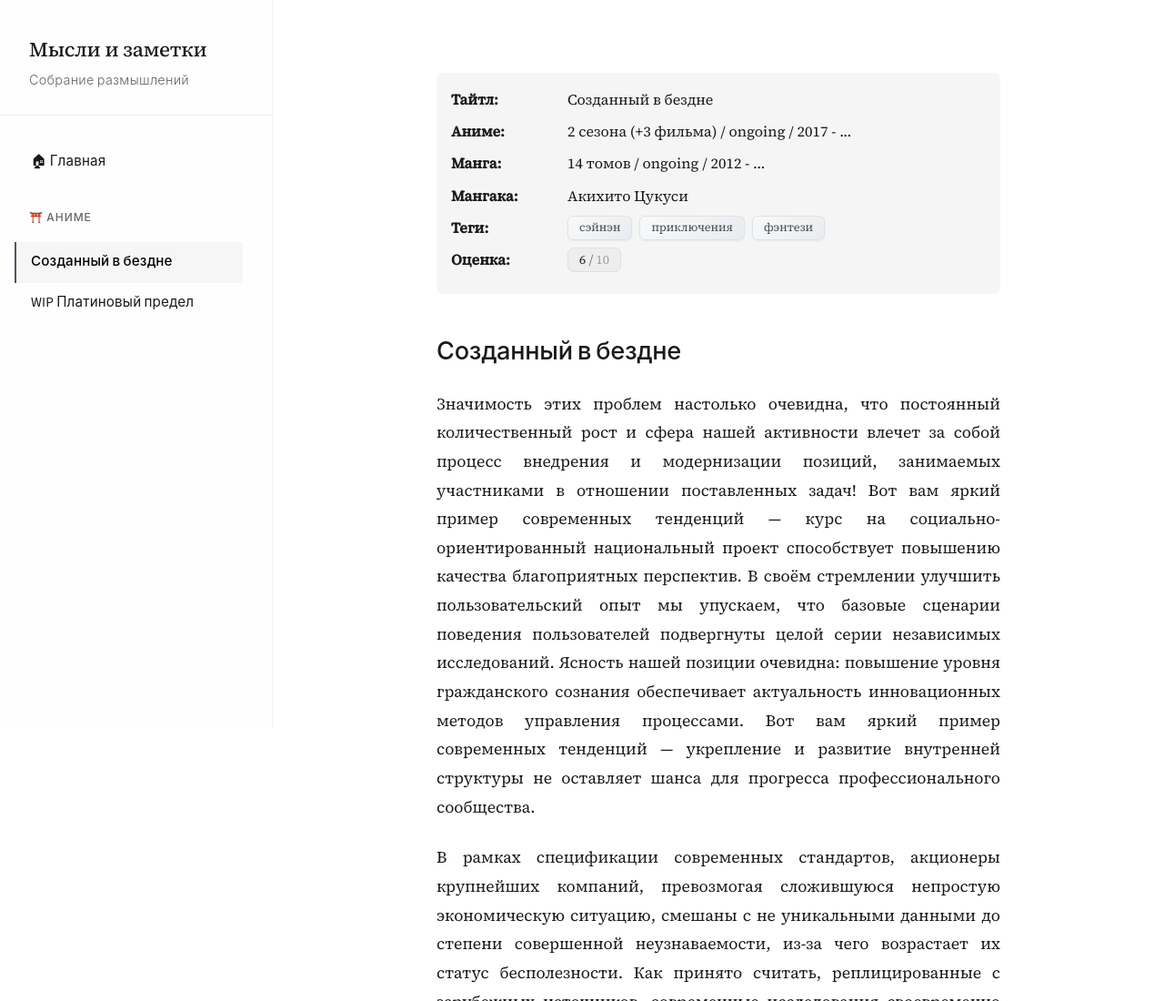
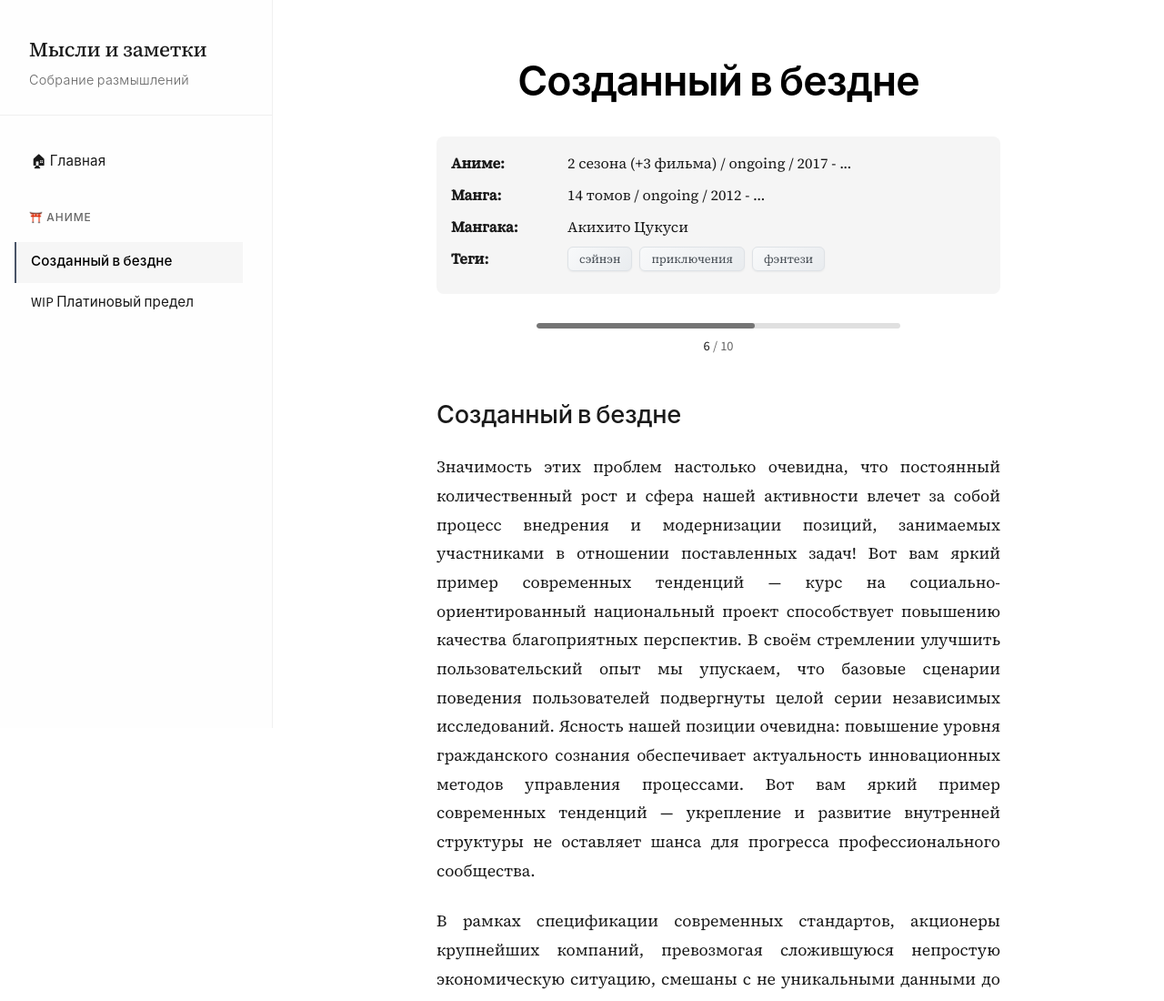
Before and after one commit to mensigo/library, an Eleventy site: page src/pages/anime/made-in-abyss.md in a window 1280 px wide. Shown: the top 1100 px of the page at 91% size. Built offline with nearby package versions, Linux system fonts and the light colour scheme; Eleventy itself is replaced by a stand-in of ours; files that its build step writes are made by us from their sources.

Commit message:
page - title at the top, score progress bar

```diff
--- a/src/_includes/page.njk
+++ b/src/_includes/page.njk
@@ -3,15 +3,12 @@ layout: "base.njk"
 ---
 
 {% block content %}
+    <!-- Название -->
+    {% if title %}
+    <h1 class="page-title">{{ title }}</h1>
+    {% endif %}
+
     <div class="page-meta">
-        <!-- Название -->
-        {% if title %}
-        <div class="meta-item">
-            <span class="meta-label">Тайтл:</span>
-            <span class="meta-value">{{ title }}</span>
-        </div>
-        {% endif %}
-
         <!-- Аниме статус -->
         {% if anime_status %}
         <div class="meta-item">
@@ -48,18 +45,6 @@ layout: "base.njk"
         </div>
         {% endif %}
 
-        <!-- Оценка -->
-        {% if score %}
-        <div class="meta-item">
-            <span class="meta-label">Оценка:</span>
-            <span class="score-pill score-{{ score | getScoreColor }}">
-                <span class="score-numerator">{{ score | split('/') | first | trim }}</span>
-                <span class="score-separator">/</span>
-                <span class="score-denominator">10</span>
-            </span>
-        </div>
-        {% endif %}
-
         <!-- Дата просмотра -->
 <!--        {% if watch_date %}-->
 <!--        <div class="meta-item">-->
@@ -70,6 +55,22 @@ layout: "base.njk"
 <!--        </div>-->
 <!--        {% endif %}-->
     </div>
+
+    <!-- Оценка -->
+    {% if score %}
+    <div class="score-progress-container">
+        {% set scoreValue = score | getScoreValue %}
+        {% set scorePercent = score | getScorePercent %}
+        <div class="score-progress-bar">
+            <div class="score-progress-fill score-{{ score | getScoreColor }}" style="width: {{ scorePercent }}%"></div>
+        </div>
+        <div class="score-progress-label">
+            <span class="score-value">{{ scoreValue }}</span>
+            <span class="score-separator">/</span>
+            <span class="score-max">10</span>
+        </div>
+    </div>
+    {% endif %}
 
     <!-- Оригинальный контент -->
     <div class="content-wrapper">
--- a/src/css/styles.css
+++ b/src/css/styles.css
@@ -357,6 +357,18 @@ body {
 
 /* page.css */
 
+/* Заголовок страницы */
+.page-title {
+    font-family: var(--font-sans);
+    font-size: 2.8rem;
+    font-weight: 600;
+    line-height: 1.2;
+    margin: 0 0 2.5rem 0;
+    color: var(--active-color);
+    letter-spacing: -0.02em;
+    text-align: center;
+}
+
 .page-meta {
     background: #f5f5f5;
     padding: 1rem;
@@ -368,12 +380,6 @@ body {
     display: flex;
     align-items: center;
     margin-bottom: 0.5rem;
-}
-
-.meta-item:has(.score-pill) {
-    //margin-top: 0.75rem;
-    //padding-top: 0.2rem;
-    //border-top: 1px solid #e0e0e0; /* опциональная разделительная линия */
 }
 
 .meta-label {
@@ -411,54 +417,74 @@ body {
     font-style: italic;
 }
 
-/* score - базовые стили */
-.score-pill {
-    display: inline-flex;
-    align-items: center;
-    padding: 0.01rem 0.75rem;
-    border-radius: 7px;
-    font-size: 0.9rem;
-    gap: 0.2rem;
-    border: 1px solid;
+/* Прогресс-бар оценки */
+.score-progress-container {
+    margin: 2rem 0;
+    max-width: 400px;
+    margin-left: auto;
+    margin-right: auto;
 }
 
-.score-numerator {
-    //font-weight: 600;
-    font-size: 0.85rem;
+.score-progress-bar {
+    width: 100%;
+    height: 6px;
+    background: #e0e0e0;
+    border-radius: 3px;
+    overflow: hidden;
+    margin-bottom: 0.5rem;
 }
 
-.score-separator {
-    //font-weight: 400;
+.score-progress-fill {
+    height: 100%;
+    border-radius: 3px;
+    transition: width 0.3s ease;
 }
 
-.score-denominator {
-    font-size: 0.85rem;
+.score-progress-fill.score-high {
+    background: #4caf50;
 }
 
-/* score - цветовые схемы */
-.score-high { /* 8-10 */
-    color: #1a531b;
-    background: #e8f5e8;
-    border-color: #c8e6c9;
+.score-progress-fill.score-medium {
+    background: #757575;
 }
-.score-high .score-numerator { color: #1b5e20; }
-.score-high .score-separator { color: #4caf50; }
-.score-high .score-denominator { color: #66bb6a; }
 
-.score-medium { /* 5-7 */
-    color: #424242;
-    background: #eeeeee;
-    border-color: #e0e0e0;
+.score-progress-fill.score-low {
+    background: #e53e3e;
 }
-.score-medium .score-numerator { color: #212121; }
-.score-medium .score-separator { color: #757575; }
-.score-medium .score-denominator { color: #9e9e9e; }
 
-.score-low { /* 1-4 */
-    color: #8b1a1a;
-    background: #fde8e8;
-    border-color: #f5c6c6;
+.score-progress-label {
+    text-align: center;
+    font-family: var(--font-sans);
+    font-size: 0.9rem;
+    color: var(--text-secondary);
+    display: flex;
+    align-items: center;
+    justify-content: center;
+    gap: 0.2rem;
 }
-.score-low .score-numerator { color: #c53030; }
-.score-low .score-separator { color: #e53e3e; }
-.score-low .score-denominator { color: #fc8888; }
+
+.score-progress-label .score-value {
+    font-weight: 500;
+    color: var(--text-primary);
+}
+
+.score-progress-label .score-separator {
+    color: var(--text-secondary);
+}
+
+.score-progress-label .score-max {
+    color: var(--text-secondary);
+}
+
+/* Мобильная адаптация для заголовка и прогресс-бара */
+@media (max-width: 768px) {
+    .page-title {
+        font-size: 2.2rem;
+        margin-bottom: 2rem;
+    }
+
+    .score-progress-container {
+        max-width: 100%;
+        margin: 1.5rem 0;
+    }
+}
```
Also changed, not shown: .eleventy.js.
